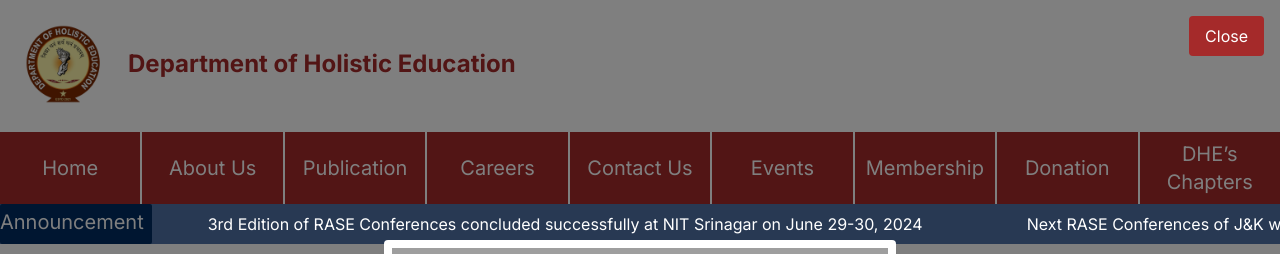
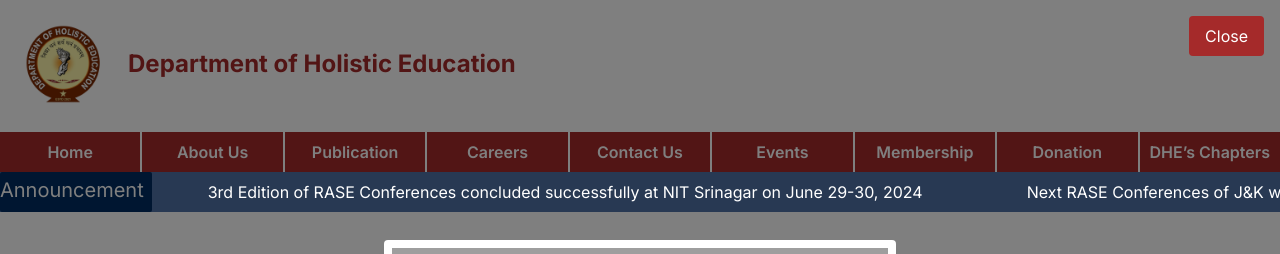
Before and after one commit to dhevb/dhe-org-in, a Next.js app: page / in a window 1280 px wide. Shown: the top 254 px of the page. Built offline with nearby package versions, Linux system fonts and the light colour scheme; grey boxes are pictures that could not be loaded.

Commit message:
"Updated Header component: added useRef, modified menu items and styles, and updated event handlers"

```diff
--- a/src/app/component/Header.tsx
+++ b/src/app/component/Header.tsx
@@ -1,5 +1,5 @@
 "use client";
-import React, { useState } from "react";
+import React, { useState, useRef } from "react";
 import Link from "next/link";
 
 type Menu = {
@@ -8,6 +8,7 @@ type Menu = {
   subMenu?: Menu[];
 };
 
+const Header: React.FC = () => {
 const menus: Menu[] = [
   { path: "/", title: "Home" },
   {
@@ -51,13 +52,17 @@ const menus: Menu[] = [
   {
     path: "/",
     title: "DHE’s Chapters",
-    subMenu: [{ path: "/comingsoon", title: "NIT Srinagar" }],
+    subMenu: [
+      { path: "/comingsoon", title: "NIT Srinagar" },
+      { path: "/comingsoon", title: "IIT Ropar" },
+
+    ],
   },
 ];
 
-const Header: React.FC = () => {
-  const [state, setState] = useState(false);
+const [state, setState] = useState(false);
   const [subMenuIndex, setSubMenuIndex] = useState(-1);
+  const menuRef = useRef<HTMLElement>(null);
 
   const handleSubMenuHover = (index: number) => {
     setSubMenuIndex(index);
@@ -68,14 +73,14 @@ const Header: React.FC = () => {
   };
 
   return (
-    <header className="pt-1 w-full">
+    <header className="pt-1 w-full" ref={menuRef}>
       <div className="w-full mx-auto flex flex-col lg:flex lg:flex-row items-center justify-between">
-        <nav className="w-full text-white text-center text-xl">
+        <nav className="w-full text-white text-center text-base font-semibold">
           <div className="items-center px-4 md:flex md:px-0">
             <div className="flex items-center justify-between py-0 md:block">
               <div className={`md:hidden order-1`}>
                 <button
-                  className="text-black outline-none p-2 rounded-md focus:border-black focus:border"
+                  className="text-black outline-none p-2 rounded-md"
                   onClick={() => setState(!state)}
                 >
                   {state ? (
@@ -118,15 +123,12 @@ const Header: React.FC = () => {
                 state ? "block" : "hidden"
               }`}
             >
-              <ul
-                className={`flex flex-col md:flex-row md:space-x-0.5`}
-              >
+              <ul className={`flex flex-col md:flex-row md:space-x-0.5`}>
                 {menus.map((item, idx) => (
                   <li
                     key={idx}
-                    className={`py-2 px-2 md:text-white cursor-pointer md:w-1/6 text-black md:bg-primary hover:text-primary md:hover:bg-white flex-1 flex items-center justify-center`}
+                    className={`py-2 px-2 md:text-white cursor-pointer md:w-1/6 text-black md:bg-primary hover:text-primary md:hover:bg-white flex-1 flex items-center justify-center relative`}
                     onMouseEnter={() => handleSubMenuHover(idx)}
-                    onMouseLeave={handleSubMenuLeave}
                   >
                     {item.subMenu ? (
                       <div className="relative">
@@ -134,20 +136,25 @@ const Header: React.FC = () => {
                           <span className="text-l">{item.title}</span>
                         </Link>
                         <ul
-                          className={`absolute left-0 px-10 md:px-5 mt-2 h-30 space-y-2 text-base font-bold text-black bg-red-50 z-10 w-auto md:w-80 md:max-w-xs ${
+                          className={`absolute top-full left-1/2 transform -translate-x-1/2 px-10 md:px-5 mt-2 h-30 space-y-2 text-base font-bold text-black bg-[#f8e6e1] z-10 w-auto md:w-80 md:max-w-xs ${
                             subMenuIndex === idx ? "block" : "hidden"
                           }`}
                           style={{ minHeight: "3rem", padding: "0.5rem 0" }}
+                          onMouseLeave={handleSubMenuLeave}
                         >
                           {item.subMenu.map((subItem, subIdx) => (
-                            <li key={subIdx} className="py-1">
+                            <li
+                              key={subIdx}
+                              className="py-1 flex justify-center"
+                            >
                               <Link href={subItem.path}>
                                 <span
-                                  className="block px-4 py-2 text-m transition-all hover:text-primary hover:underline md:text-left"
+                                  className="block px-4 py-2 text-m transition-all hover:text-primary hover:underline md:text-center"
                                   style={{
                                     display: "block",
                                     whiteSpace: "nowrap",
                                   }}
+                                  onClick={handleSubMenuLeave}
                                 >
                                   {subItem.title}
                                 </span>
@@ -158,7 +165,9 @@ const Header: React.FC = () => {
                       </div>
                     ) : (
                       <Link href={item.path}>
-                        <span className="text-l block w-full h-full">{item.title}</span>
+                        <span className="text-l block w-full h-full">
+                          {item.title}
+                        </span>
                       </Link>
                     )}
                   </li>
```
